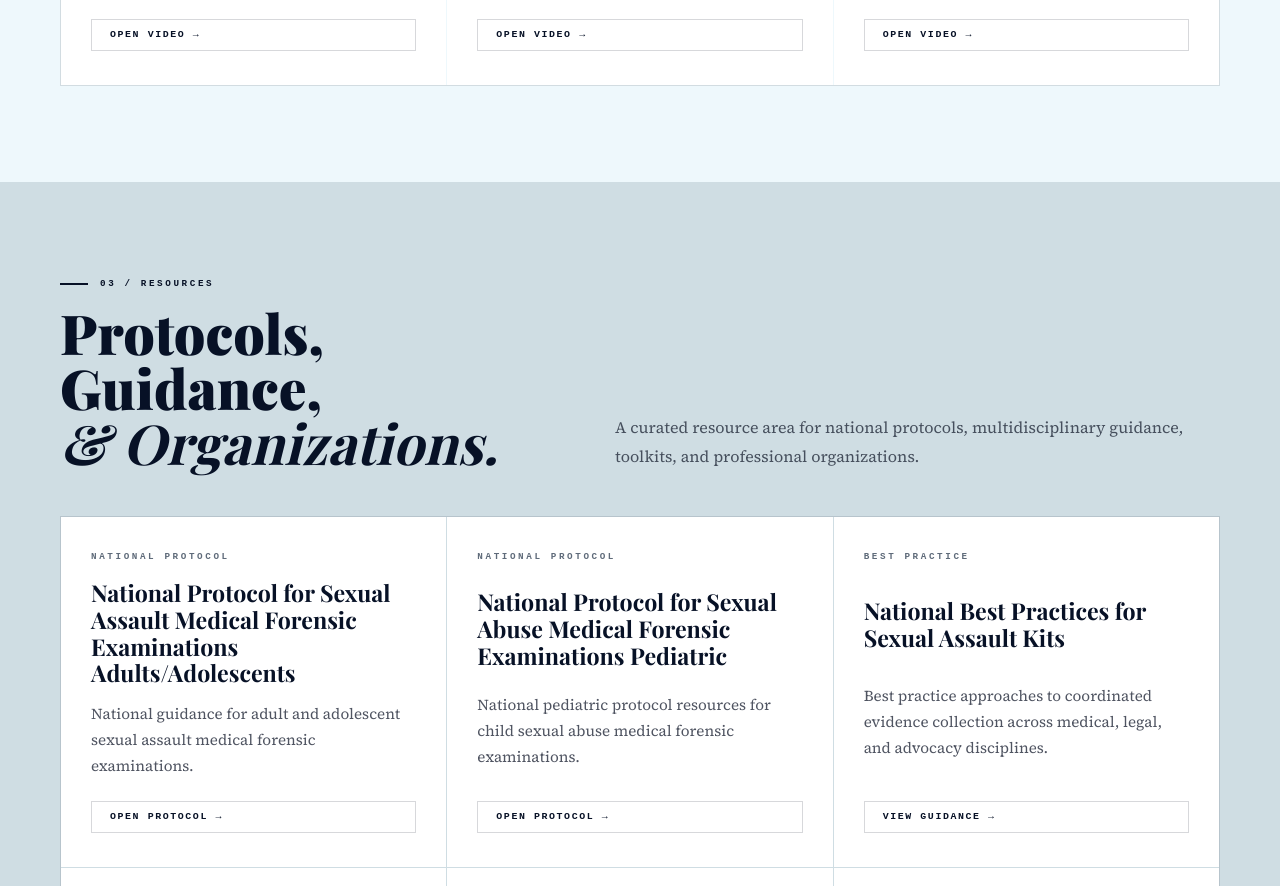
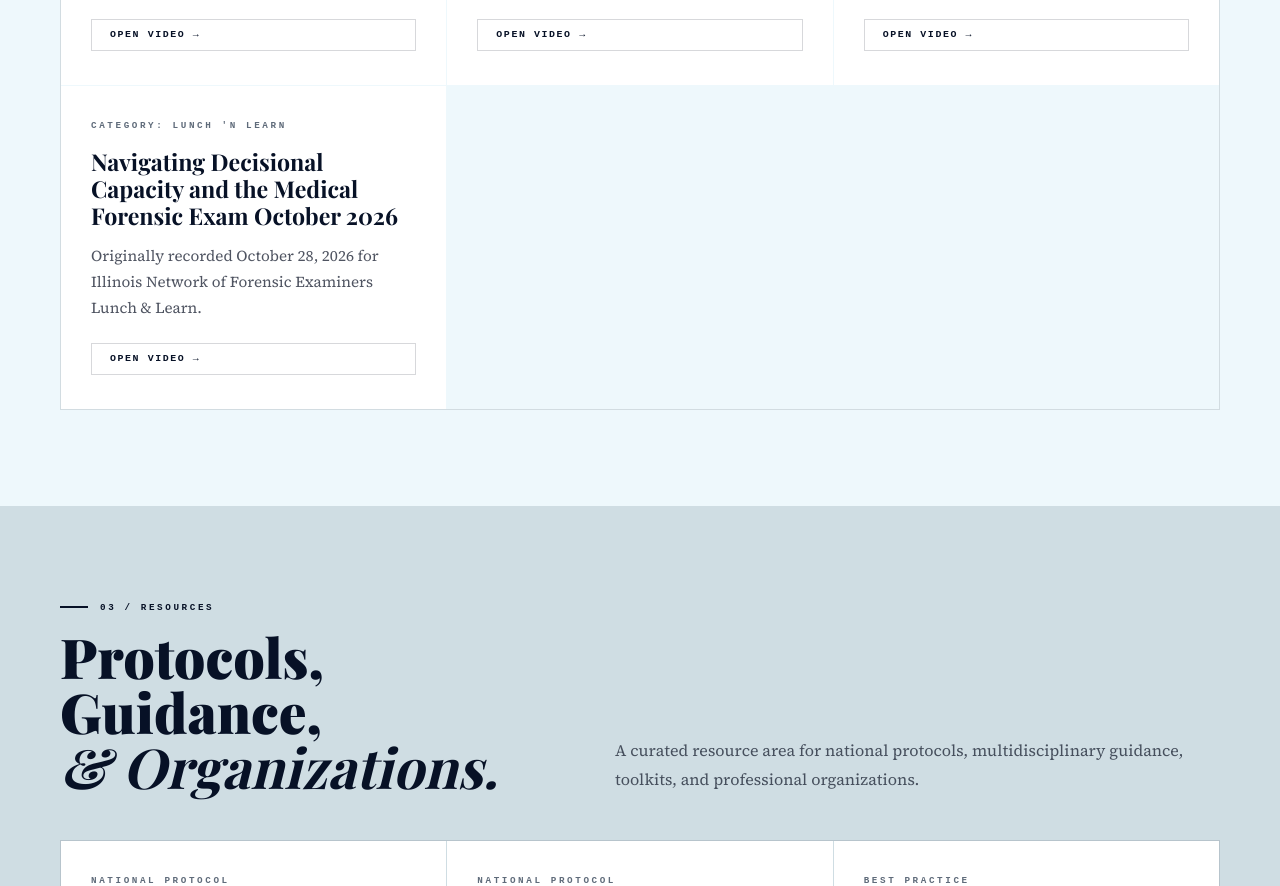
Before and after one commit to illinoisnfe-pixel/infewebsite, a plain HTML site: page index.html in a window 1280 px wide. Shown: the part 1945-2831 px from the top of the page. Drawn offline with nearby package versions, Linux system fonts and the light colour scheme; a web font is replaced by a local one.

Commit message:
Update index.html

```diff
--- a/index.html
+++ b/index.html
@@ -535,6 +535,15 @@ footer p{
           <div class="card-cta">Open Video →</div>
         </div>
       </a>
+<a href="https://youtu.be/_EDcaizd7gY" target="_blank" class="card-link">
+        <div class="info-card">
+          <div class="card-kicker">Category: Lunch 'n Learn</div>
+          <h3>Navigating Decisional Capacity and the Medical Forensic Exam October 2026</h3>
+          <p>Originally recorded October 28, 2026 for Illinois Network of Forensic Examiners Lunch & Learn.</p>
+          <div class="card-cta">Open Video →</div>
+        </div>
+      </a>
+
 
     </div>
   </div>
```
